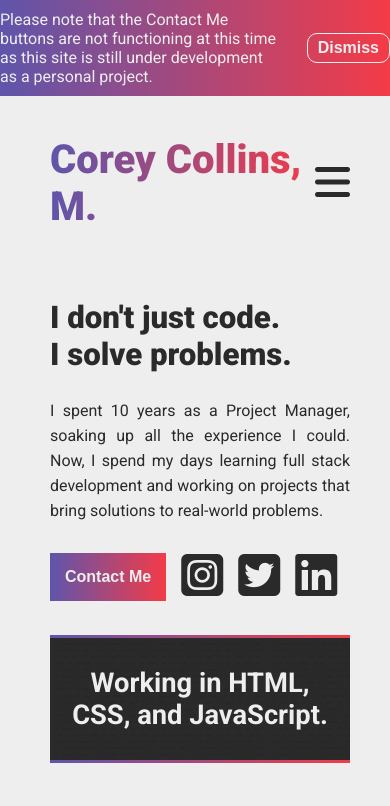
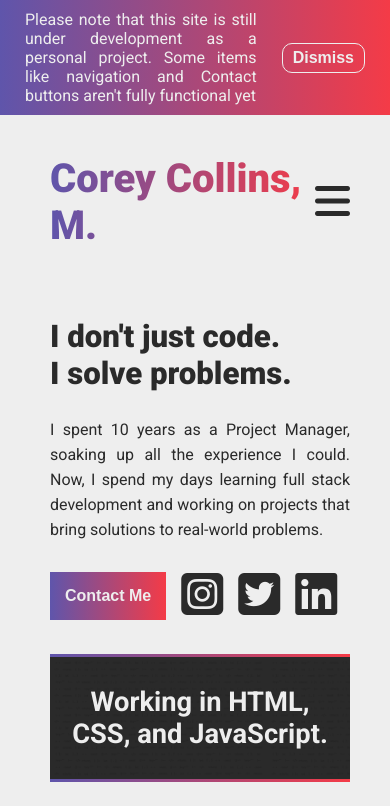
Before and after one commit to cormeistro/coreycollinsm, a React (Create React App) app: page / in a window 390 px wide. Shown: the top 806 px of the page. Built offline with nearby package versions, Linux system fonts and the light colour scheme.

Commit message:
Updated Notification Bar
Altered to props message & fixed small screen layout.

```diff
--- a/src/App.js
+++ b/src/App.js
@@ -9,7 +9,7 @@ import BarNotification from './components/decorations/barNotification';
 function App() {
   return (
     <>
-      <BarNotification onDismiss={handleNotificationDismiss}/>
+      <BarNotification onDismiss={handleNotificationDismiss} message="Please note that this site is still under development as a personal project. Some items like navigation and Contact buttons aren't fully functional yet" />
       <div className="container">
         <TopBar />
         {/* Who am I */}
--- a/src/components/decorations/barNotification.jsx
+++ b/src/components/decorations/barNotification.jsx
@@ -1,7 +1,7 @@
 const BarNotification = (props) => {
     return (
         <div className="bar-notification bg-gradient" id="bar-notification">
-            <p>Please note that the Contact Me buttons are not functioning at this time as this site is still under development as a personal project.</p>
+            <p>{props.message}</p>
             <button onClick={props.onDismiss}>Dismiss</button>
         </div>
     );
--- a/src/css/app.css
+++ b/src/css/app.css
@@ -99,7 +99,8 @@ nav ul {
   display: flex;
   gap: 25px;
   justify-content: center;
-  padding: 10px 0;
+  padding: 10px 25px;
+  text-align: justify;
 }
 
 .bar-notification button {
```
